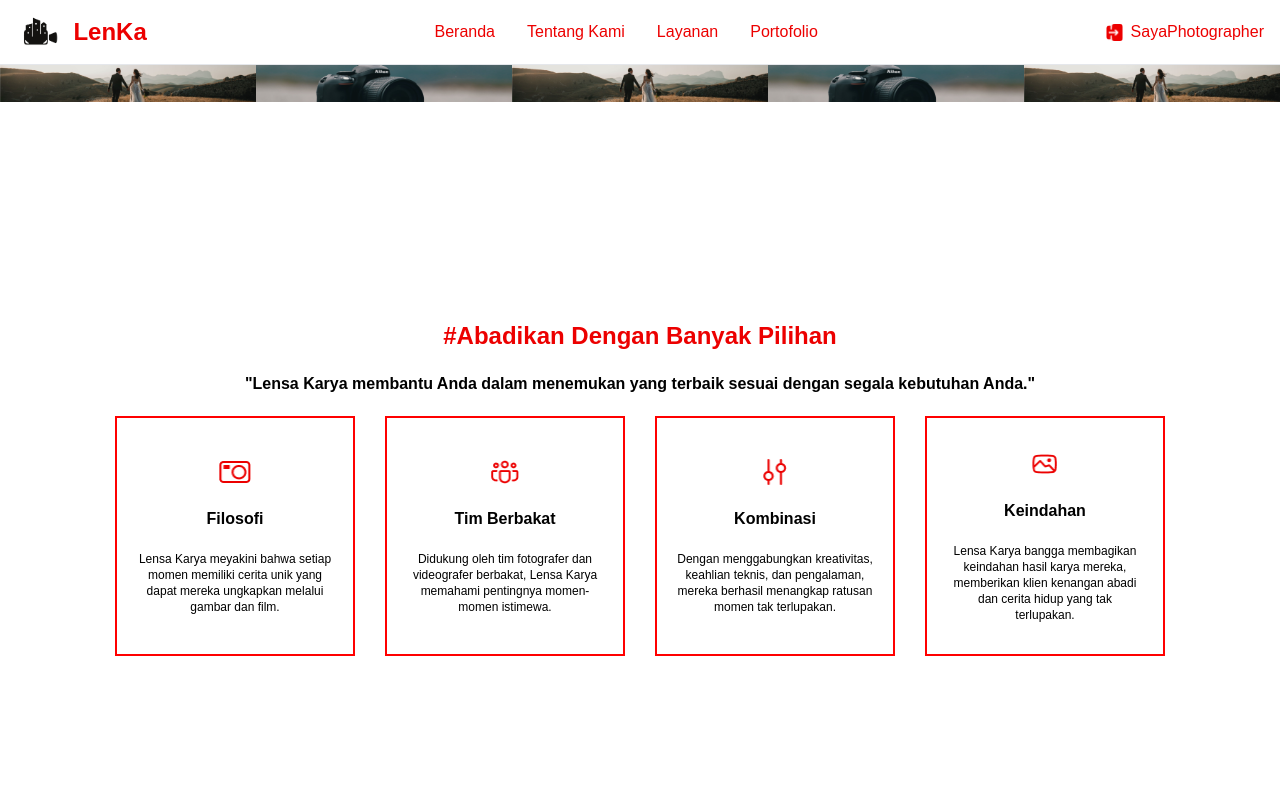
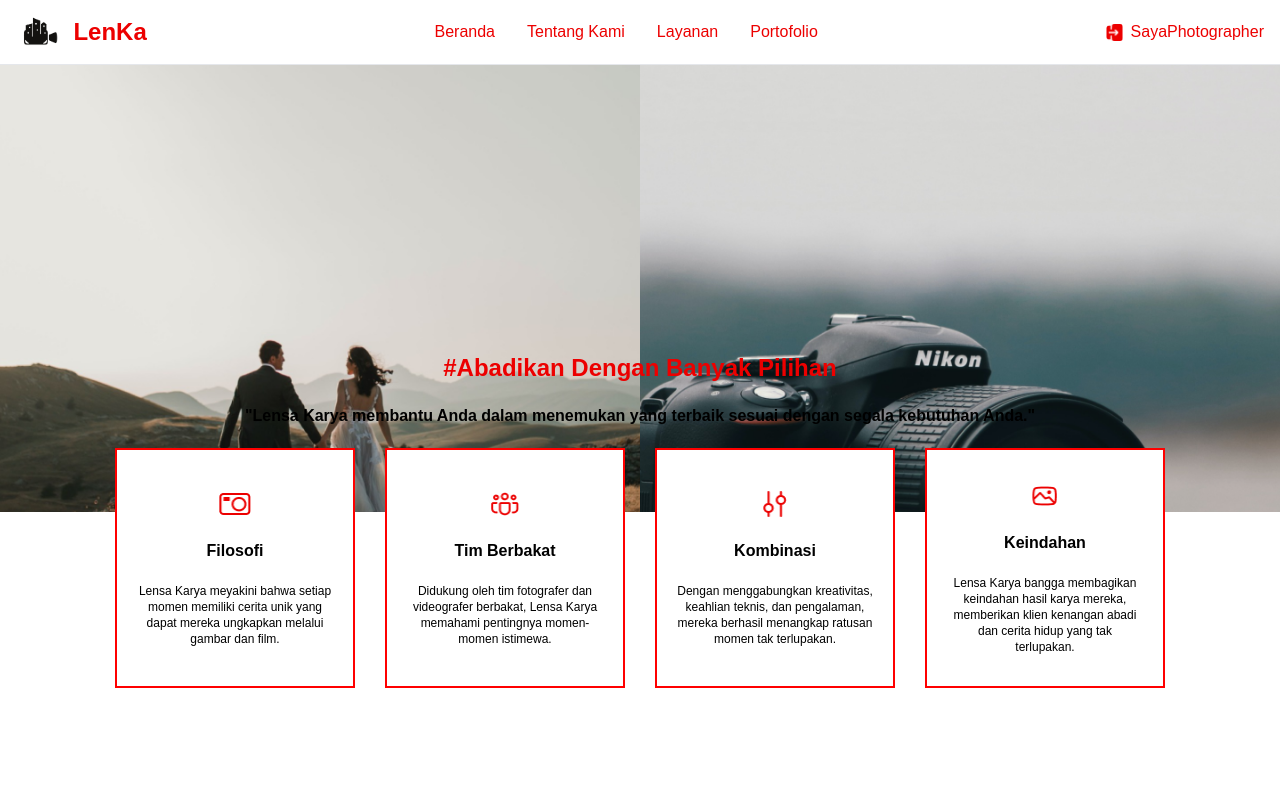
Before and after one commit to bendinuralif/Lensa-Karya, a React (Vite) app: page / in a window 1280 px wide. Shown: the top 800 px of the page. Built offline with nearby package versions, Linux system fonts and the light colour scheme.

Commit message:
Update Carousel.jsx

```diff
--- a/src/component/Carousel.jsx
+++ b/src/component/Carousel.jsx
@@ -5,13 +5,13 @@ import Images2 from '../assets/images/carousel2.png';
 const CarouselItem = () => {
   return (
     <>
-      <div className='h-56 sm:h-64 xl:h-80 2xl:h-96'>
-        <Carousel>
-          <img src={Images} alt='...' />
+      <div className='h-56 sm:h-64 xl:h-80 2xl:h-96 mb-8'>
+        <Carousel style={{ width: '100%', height: '160%' }}>
+          <img src={Images} alt='...' className='object-cover w-full h-full' />
+          <img src={Images2} alt='...' className='object-cover w-full h-full' />
+          {/* <img src={Images} alt='...' />
           <img src={Images2} alt='...' />
-          <img src={Images} alt='...' />
-          <img src={Images2} alt='...' />
-          <img src={Images} alt='...' />
+          <img src={Images} alt='...' /> */}
         </Carousel>
       </div>
     </>
```
